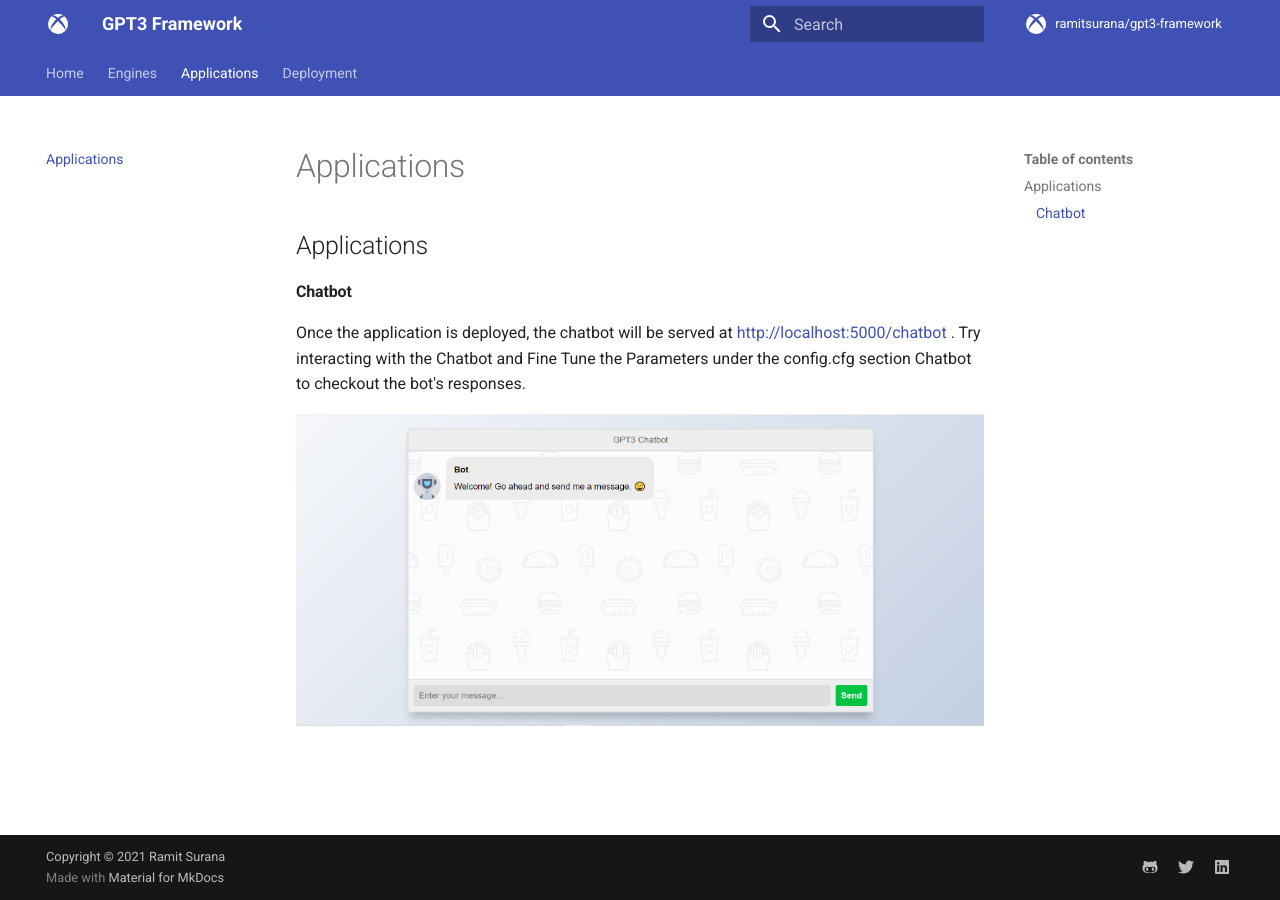
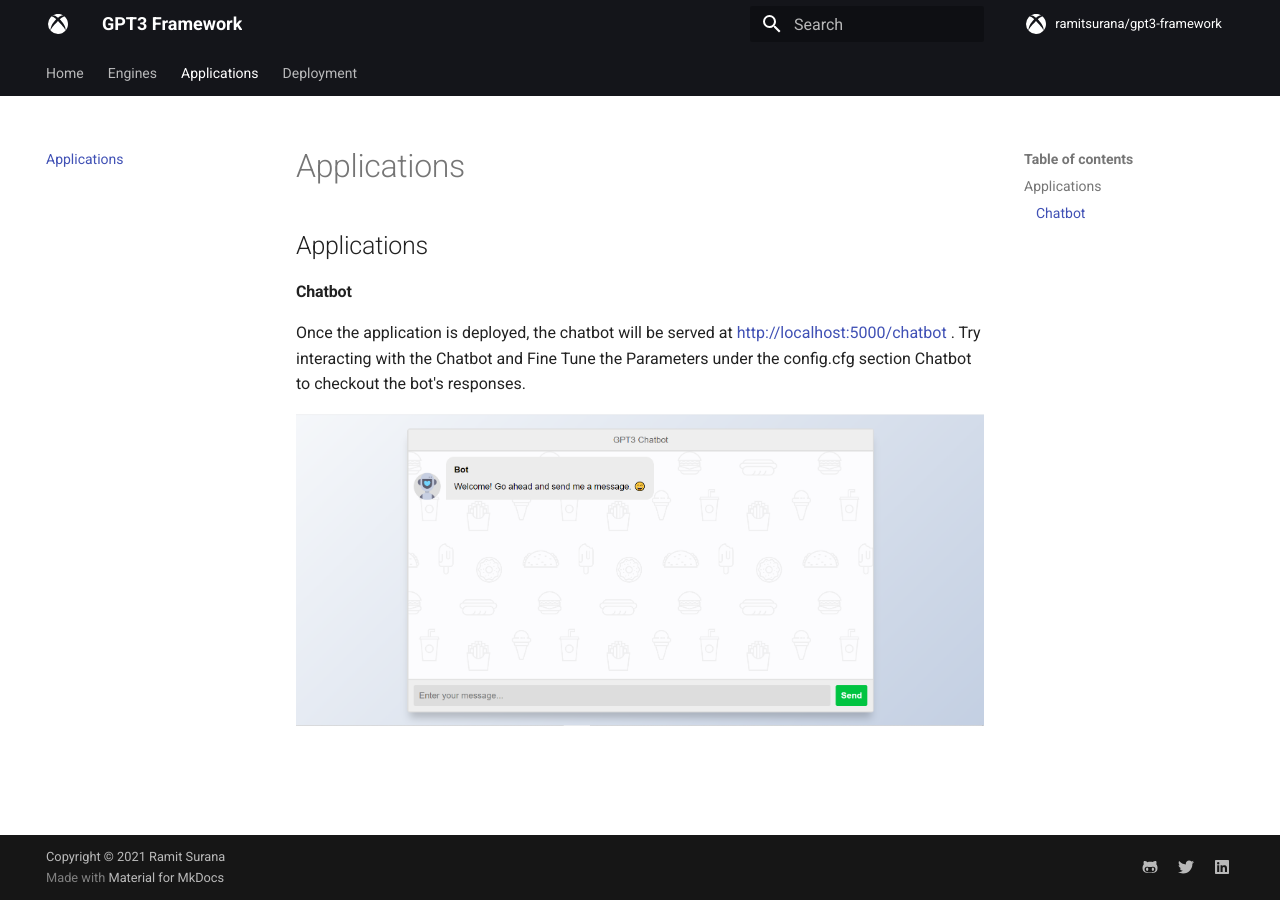
Before and after one commit to ramitsurana/gpt3-framework, an MkDocs documentation site: the page built from docs/applications/applications.md, in a window 1280 px wide. Built offline with MkDocs 1.6.1 and Material for MkDocs 9.7.7, drawn with Linux system fonts in a browser that asks for light colours; comment, search, counter and statistics services are not loaded.

Commit message:
change to black

```diff
--- a/mkdocs.yml
+++ b/mkdocs.yml
@@ -19,8 +19,8 @@
     - tabs
     - instant
   palette:
-    primary: indigo
-    accent: indigo
+    primary: black
+    accent: black
   font:
     text: Roboto
     code: Roboto Mono
```
